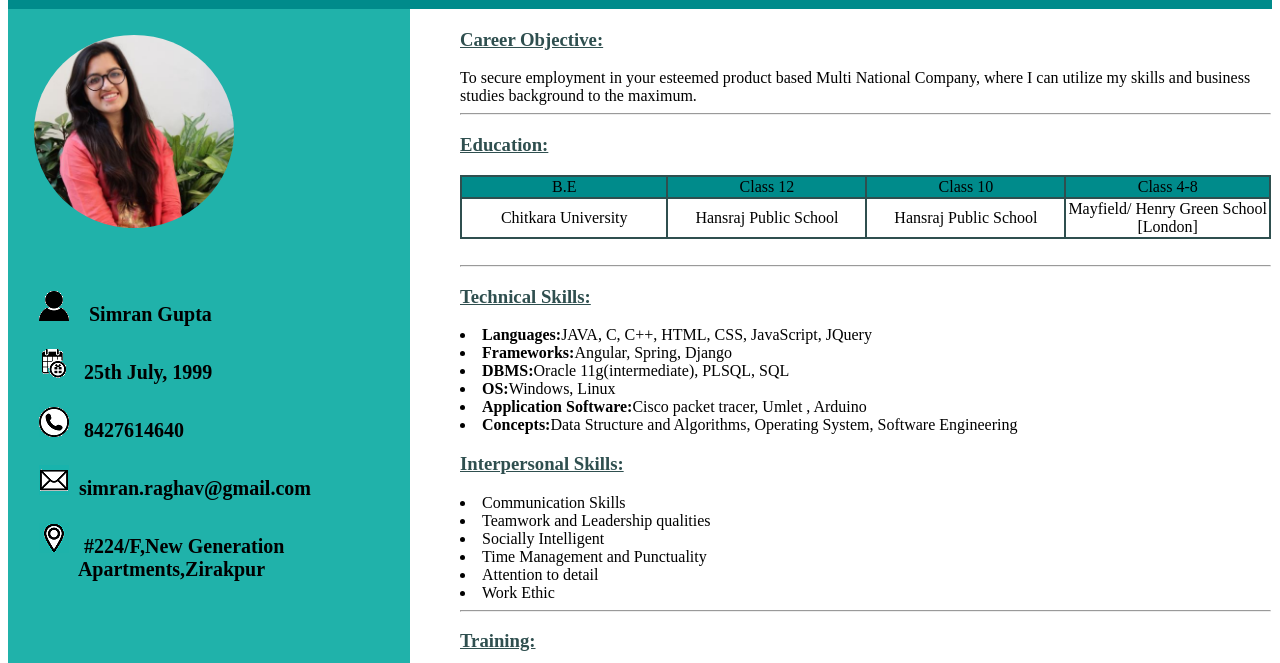
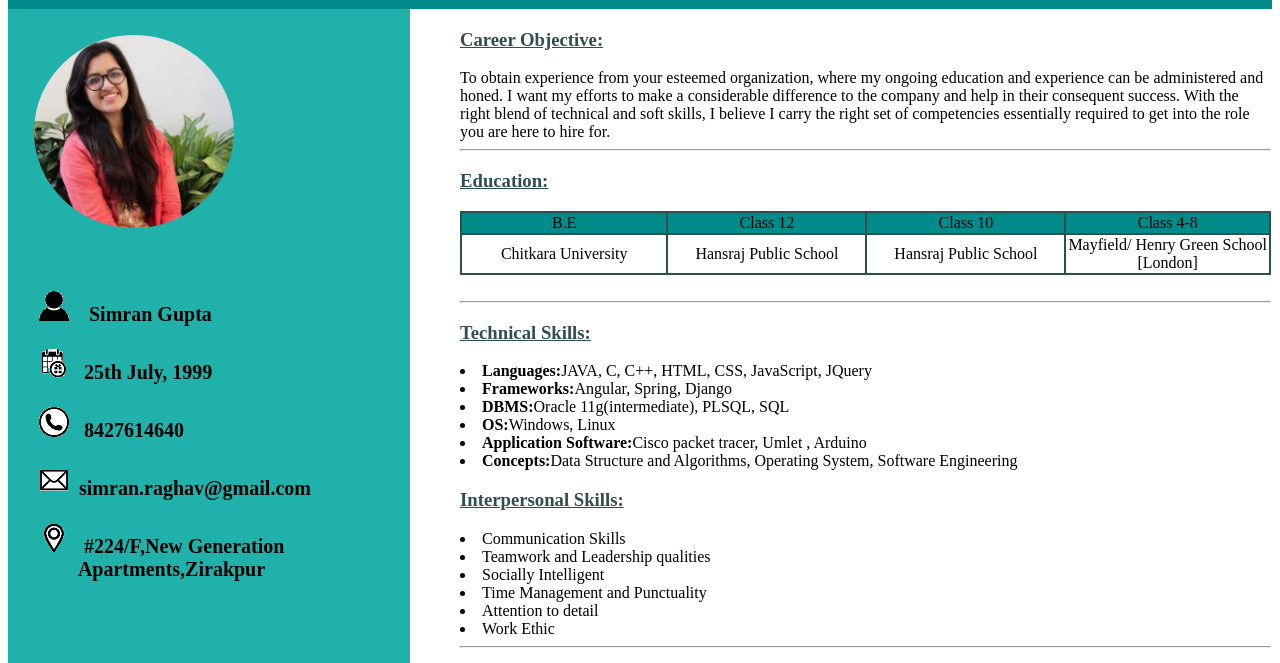
Before and after one commit to simrangupta72/Project2, a plain HTML site: page index.html in a window 1280 px wide. Shown: the part 117-780 px from the top of the page. Drawn offline with nearby package versions, Linux system fonts and the light colour scheme.

Commit message:
Update index.html

```diff
--- a/index.html
+++ b/index.html
@@ -4,6 +4,7 @@
     <meta charset="utf-8">
     <link rel="stylesheet" type="text/css" href="resumestyle.css">
      <link rel="stylesheet" href="https://cdnjs.cloudflare.com/ajax/libs/font-awesome/4.7.0/css/font-awesome.min.css">
+      <script src="https://maxcdn.bootstrapcdn.com/bootstrap/3.4.1/js/bootstrap.min.js"></script>
     <title>Resume</title>
   </head>
   <body>
@@ -22,8 +23,10 @@
         </td>
         <td id="row2" >
           <h3><u>Career Objective:</u></h3>
-          To secure employment in your esteemed product based Multi National Company, where I can utilize my skills
-          and business studies background to the maximum.<br><hr>
+          To obtain experience from your esteemed organization, where my ongoing education and experience can be administered and honed.
+          I want my efforts to make a considerable difference to the company and help in their consequent success.
+          With the right blend of technical and soft skills, I believe I carry the right set of competencies essentially
+          required to get into the role you are here to hire for.<br><hr>
           <h3><u>Education:</u></h3>
             <table class="t1">
             <tr id="t2">
```
